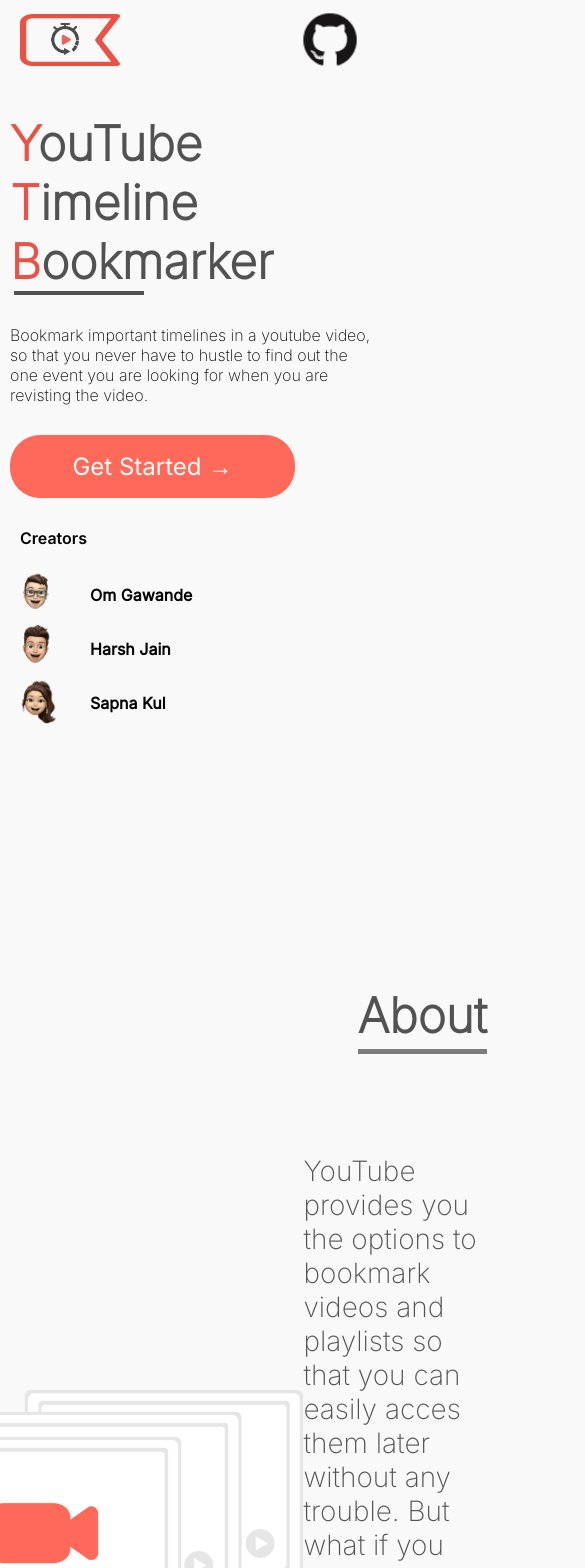
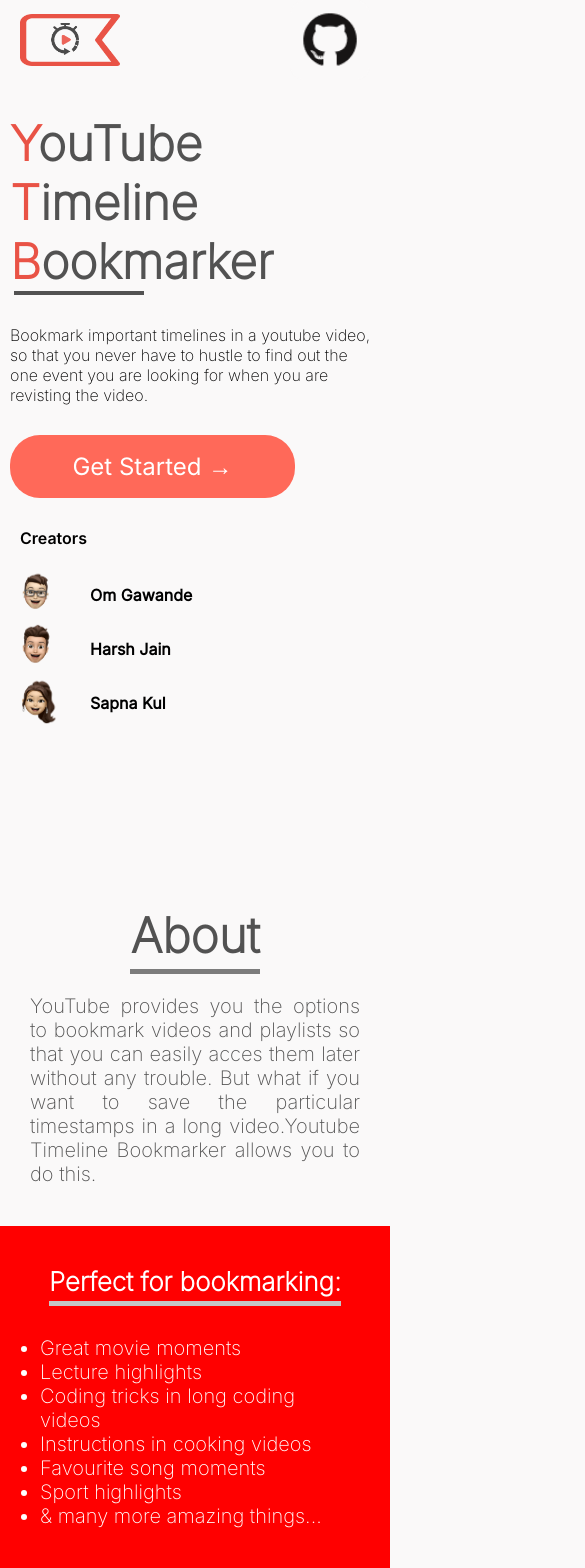
Before and after one commit to Spyware007/YouTube-Timeline-Bookmarker-Product-Page, a React (Create React App) app: page / in a window 390 px wide. Shown: the top 1568 px of the page, 585 px wide, since content can reach past the window. Built offline with nearby package versions, Linux system fonts and the light colour scheme.

Commit message:
about responsive done

```diff
--- a/src/Components/About/About.module.css
+++ b/src/Components/About/About.module.css
@@ -61,6 +61,7 @@
   border-bottom: 5px solid #c6c6c6;
   margin-bottom: 30px;
   font-size: 48px;
+  white-space: nowrap;
 }
 .list_items {
   color: #fff;
@@ -72,3 +73,76 @@
 .bookmark_img {
   width: 250px;
 }
+@media screen and (max-width: 1100px) {
+  .about_text {
+    align-self: center;
+  }
+  .about_img {
+    width: 300px;
+  }
+  .about_bottom {
+    padding: 40px 100px;
+  }
+  .content2_heading {
+    white-space: no-wrap;
+  }
+  .bookmark_img {
+    width: 150px;
+  }
+  .list_items {
+    row-gap: 0;
+  }
+}
+@media screen and (max-width: 900px) {
+  .content2 {
+    justify-content: center;
+    align-items: center;
+  }
+  .bookmark_img {
+    display: none;
+  }
+}
+@media screen and (max-width: 768px) {
+  .about_section {
+    padding: 50px;
+  }
+  .about_para {
+    font-size: 20px;
+  }
+  .about_img {
+    width: 200px;
+  }
+  .content2_heading {
+    font-size: 36px;
+  }
+  .list_items {
+    font-size: 20px;
+  }
+}
+@media screen and (max-width: 400px) {
+  .about_section {
+    padding: 30px;
+  }
+  .about_top {
+    margin: 40px 0;
+  }
+  .about_text {
+    margin-bottom: 20px;
+  }
+  .about_para {
+    font-size: 20px;
+    width: auto;
+    text-align: justify;
+  }
+  .about_img {
+    display: none;
+  }
+  .about_bottom {
+    padding: 40px 40px;
+    margin-top: 0;
+  }
+  .content2_heading {
+    font-size: 26px;
+    display: inline-block;
+  }
+}
--- a/src/Components/Landing/Landing.jsx
+++ b/src/Components/Landing/Landing.jsx
@@ -21,22 +21,14 @@
 ];
 
 const Creator = () => {
-  return creators.map((creator, key) => {
-    return (
-      <>
-        <div key={key} className={classes.creator_container}>
-          <div className={classes.creator_img_container}>
-            <img
-              alt="creator"
-              className={classes.creator_img}
-              src={creator.img}
-            />
-          </div>
-          <h1 className={classes.creator_name}>{creator.name}</h1>
-        </div>
-      </>
-    );
-  });
+  return creators.map((creator, key) => (
+    <div key={key} className={classes.creator_container}>
+      <div className={classes.creator_img_container}>
+        <img alt="creator" className={classes.creator_img} src={creator.img} />
+      </div>
+      <h1 className={classes.creator_name}>{creator.name}</h1>
+    </div>
+  ));
 };
 
 const Landing = () => {
```
